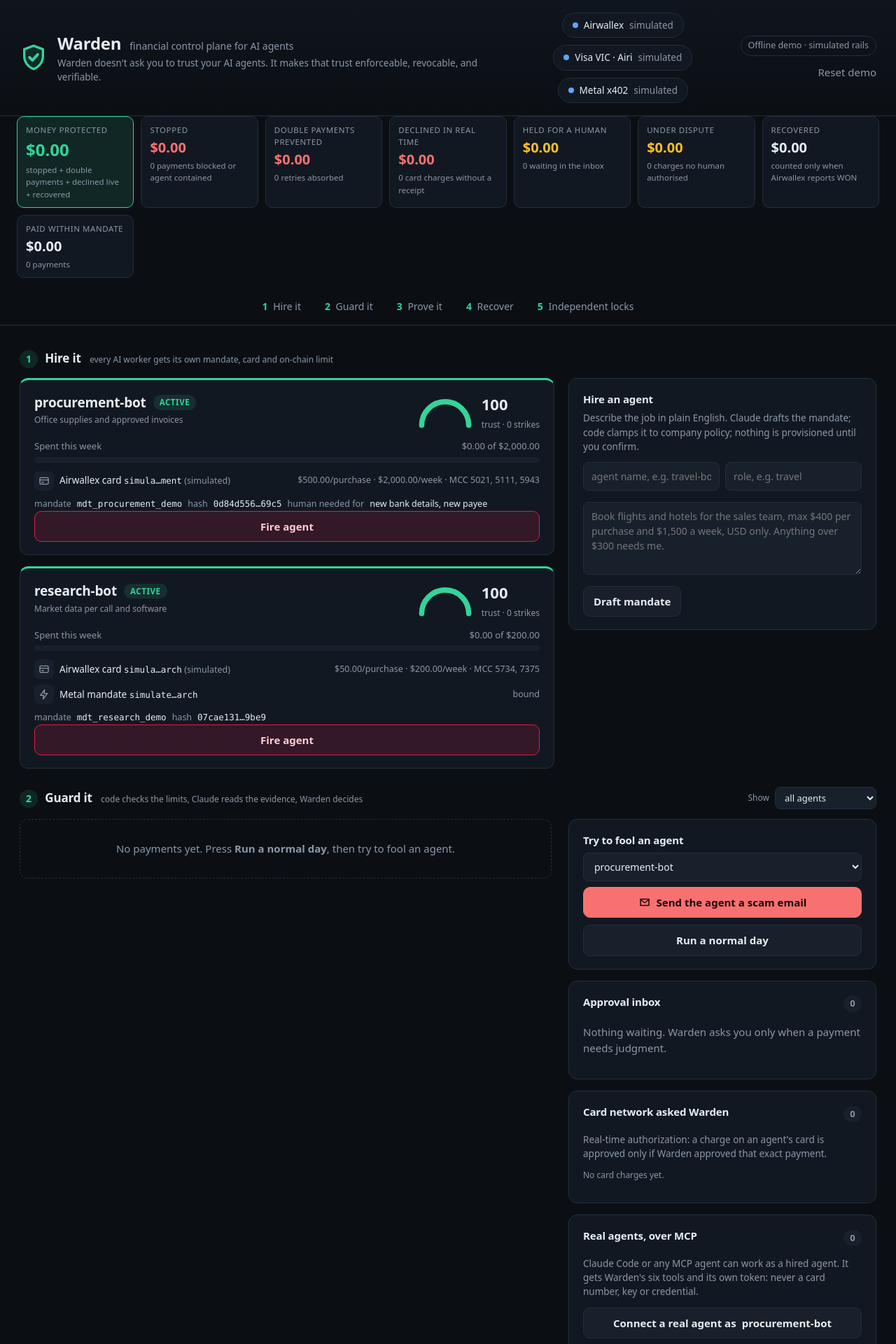
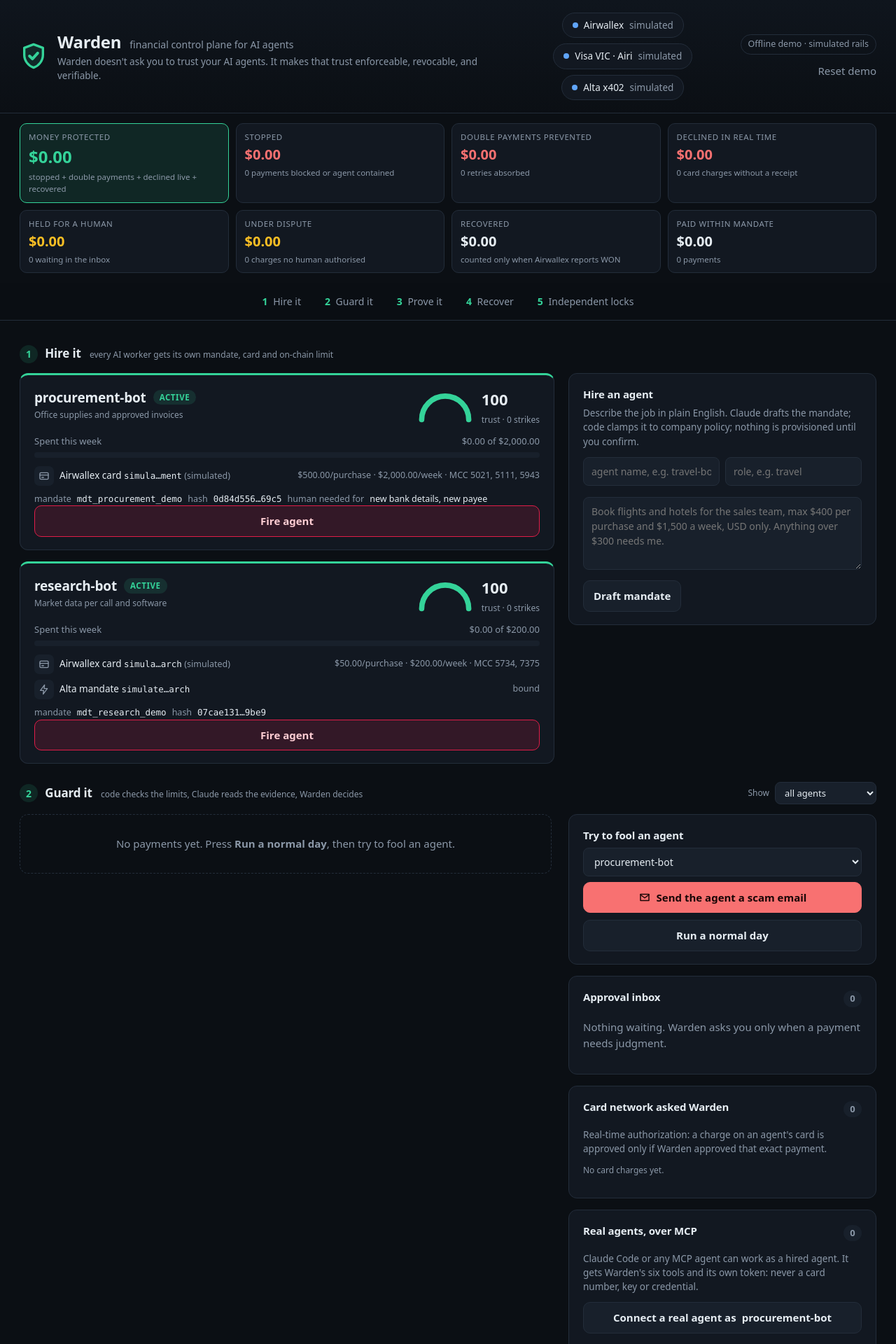
Before and after one commit to RekhaSrinivas/warden, a FastAPI app: page / in a window 1280 px wide. Shown: the top 1920 px of the page at 70% size. Run offline with FastAPI, Linux system fonts and the light colour scheme; data that the repository does not hold is empty; parts of the project's set-up code (start-up, migrations or seed data) failed here and were passed over.

Commit message:
Dashboard tidy after first browser check; Metal is now Alta
- Header no longer sticky and rail chips stay on one line; only the slim
  story nav sticks, so a wrapped header can't cover it.
- Money tiles: 8 across on wide screens, 4x2 otherwise (no orphan row);
  singular/plural fixed ("1 charge", "1 retry").
- [hidden] now wins over .btn display, so Reset demo / Test the locks
  stay hidden in live mode as intended.
- Step-number circle style no longer leaks onto receipt amount cells.
- Locks in a 2x2 grid instead of 3+1.
- Attack and MCP connect panels default to an active agent, never a
  fired one.
- User-facing text says Alta (formerly Metal) after Metal's rebrand.

Co-Authored-By: Claude Opus 5.5 <noreply@anthropic.com>
Claude-Session: https://claude.ai/code/session_01VDk1Xj86MHc47EdHjj62Fc

```diff
--- a/warden/demo.py
+++ b/warden/demo.py
@@ -1,7 +1,7 @@
 """The demo story, narrated, with every real id saved to data/evidence.json.
 
     python -m warden.demo --offline          simulated rails, heuristic risk reader (no keys needed)
-    python -m warden.demo --live --reset     Airwallex sandbox, Claude, Metal testnet: hires both agents
+    python -m warden.demo --live --reset     Airwallex sandbox, Claude, Alta testnet: hires both agents
                                              again with fresh cards and mandates, and starts a new audit log
     python -m warden.demo --live             same, reusing the agents hired last time (their cards may be frozen)
 
@@ -171,7 +171,7 @@ def run_story(story: Story) -> None:
                 lambda: story.probes.card_charge(w.PROCUREMENT, "25", w.MCC_STATIONERY))
     story.prove("A $40 gift-shop charge on research-bot's card", "MERCHANT_CATEGORY_NOT_ALLOWED",
                 lambda: story.probes.card_charge(w.RESEARCH, "40", w.MCC_GIFT_SHOP))
-    story.prove("A data payment under procurement-bot's revoked Metal mandate", "revoked",
+    story.prove("A data payment under procurement-bot's revoked Alta mandate", "revoked",
                 lambda: story.probes.metal_payment(w.PROCUREMENT))
     if story.probes.airi_checkout is not None:
         story.prove("procurement-bot asks Airi directly for a $60 Visa credential; nobody confirms", "NO_PASSKEY",
@@ -279,7 +279,7 @@ def live_story(fresh: bool) -> tuple[Story, dict[str, Any]]:
         receipts = live.issue_receipts(lw)
         return {"receipts": receipts, "cases": [c.to_json() for c in live.reconcile_and_recover(lw)]}
 
-    rails = "Airwallex sandbox + Claude + Metal testnet" + (" + Airi (Visa VIC)" if lw.airi else "")
+    rails = "Airwallex sandbox + Claude + Alta testnet" + (" + Airi (Visa VIC)" if lw.airi else "")
     story = Story(lw.warden, probes, hire, recover, f"live: {rails}")
     extra = {"beneficiaries": lw.state["beneficiaries"], "metal_account": lw.state["metal"]["account"],
              "airi": "configured" if lw.airi else "not allowlisted yet: VIC checkout skipped",
--- a/warden/web/app.py
+++ b/warden/web/app.py
@@ -45,7 +45,7 @@ TAGLINE = "Warden doesn't ask you to trust your AI agents. It makes that trust e
 RAIL_GROUPS = [
     ("airwallex", "Airwallex", ("transfer", "card")),
     ("airi", "Visa VIC · Airi", ("vic_checkout",)),
-    ("metal", "Metal x402", ("x402",)),
+    ("metal", "Alta x402", ("x402",)),
 ]
 DECISION_EVENTS = ("decision", "approval", "denial")
 MCP_PATH = "/mcp"
@@ -155,7 +155,7 @@ def offline_services(workdir: Path | None = None) -> Services:
              "expected": "CARD_INACTIVE", "got": "CARD_INACTIVE" if frozen else "APPROVED (card still active)"},
             {"title": "$40 gift-shop charge on research-bot's card", "lock": "Airwallex merchant categories",
              "expected": "MERCHANT_CATEGORY_NOT_ALLOWED", "got": "MERCHANT_CATEGORY_NOT_ALLOWED"},
-            {"title": "Data payment under procurement-bot's Metal mandate", "lock": "Metal on-chain mandate",
+            {"title": "Data payment under procurement-bot's Alta mandate", "lock": "Alta on-chain mandate",
              "expected": "mandate_revoked", "got": "mandate_revoked" if frozen else "PAID (mandate still bound)"},
             {"title": "$60 Visa credential requested straight from Airi; nobody confirms", "lock": "Airi passkey",
              "expected": "NO_PASSKEY", "got": "NO_PASSKEY: Airi issued no credential; mandate cancelled"},
@@ -191,7 +191,7 @@ def live_services(lw: Any) -> Services:
         return live.commit_hire(lw, agent_id, role, instruction, d, validated, confirm=True)
 
     def fire(warden: Warden, agent_id: str, reason: str) -> dict[str, Any]:
-        results = warden.contain(agent_id, reason)  # freezes its card and revokes its Metal mandate
+        results = warden.contain(agent_id, reason)  # freezes its card and revokes its Alta mandate
         if agent_id in lw.registry.agents:
             lw.registry.fire(agent_id)
         return results
@@ -223,7 +223,7 @@ def live_services(lw: Any) -> Services:
 
 
 LOCK_NAMES = {"CARD_INACTIVE": "Airwallex card status", "MERCHANT_CATEGORY_NOT_ALLOWED": "Airwallex merchant categories",
-              "revoked": "Metal on-chain mandate", "NO_PASSKEY": "Airi passkey (the human confirms every Visa checkout)"}
+              "revoked": "Alta on-chain mandate", "NO_PASSKEY": "Airi passkey (the human confirms every Visa checkout)"}
 
 
 def _read_json(path: Path) -> Any:
--- a/warden/web/static/app.js
+++ b/warden/web/static/app.js
@@ -9,7 +9,7 @@ const RAILS = {
   transfer: { label: "Bank transfer · Airwallex", icon: '<path d="M3 10h18"/><path d="m12 3 9 5H3z"/><path d="M5 10v8M9.5 10v8M14.5 10v8M19 10v8"/><path d="M3 21h18"/>' },
   card: { label: "Virtual card · Airwallex", icon: '<rect x="3" y="5" width="18" height="14" rx="2"/><path d="M3 10h18"/><path d="M7 15h4"/>' },
   vic_checkout: { label: "Checkout · Visa VIC via Airi", icon: '<circle cx="9" cy="20" r="1.4"/><circle cx="18" cy="20" r="1.4"/><path d="M3 4h2l2.4 11h11l2-8H6.3"/>' },
-  x402: { label: "Pay-per-call · Metal x402", icon: '<path d="M13 2 4 14h7l-1 8 9-12h-7z"/>' },
+  x402: { label: "Pay-per-call · Alta x402", icon: '<path d="M13 2 4 14h7l-1 8 9-12h-7z"/>' },
 };
 const BADGES = { ALLOW: "Allowed", STEP_UP: "Needs approval", BLOCK: "Blocked", CONTAIN: "Agent contained" };
 const CASE_WORDS = {
@@ -99,7 +99,7 @@ function renderHeader() {
     .map((r) => `<span class="chip ${esc(r.status.split(" ")[0])}"><span class="dot"></span>${esc(r.label)}<span class="state">${esc(word[r.status] || r.status)}</span></span>`)
     .join("");
   const pill = $("mode-pill");
-  pill.textContent = state.mode === "live" ? "Live · Airwallex sandbox · Metal testnet · Claude" : "Offline demo · simulated rails";
+  pill.textContent = state.mode === "live" ? "Live · Airwallex sandbox · Alta testnet (formerly Metal) · Claude" : "Offline demo · simulated rails";
   pill.className = `mode-pill ${state.mode === "live" ? "live" : ""}`;
   $("btn-reset").hidden = state.mode === "live";
   $("btn-locks").hidden = state.mode === "live";
@@ -107,15 +107,16 @@ function renderHeader() {
   if (m) {
     const tile = (cls, label, v, note) => `<div class="tile ${cls}"><span class="label">${label}</span>
       <span class="value">${esc(money(v.amount ?? v))}</span><span class="note">${note}</span></div>`;
+    const n = (count, one, many) => `${count} ${count === 1 ? one : many}`;
     $("protect").innerHTML = [
       tile("hero", "Money protected", m.protected, "stopped + double payments + declined live + recovered"),
-      tile("bad", "Stopped", m.stopped, `${m.stopped.count} payments blocked or agent contained`),
-      tile("bad", "Double payments prevented", m.double_payments, `${m.double_payments.count} retries absorbed`),
-      tile("bad", "Declined in real time", m.declined_live, `${m.declined_live.count} card charges without a receipt`),
+      tile("bad", "Stopped", m.stopped, `${n(m.stopped.count, "payment", "payments")} blocked or agent contained`),
+      tile("bad", "Double payments prevented", m.double_payments, `${n(m.double_payments.count, "retry", "retries")} absorbed`),
+      tile("bad", "Declined in real time", m.declined_live, `${n(m.declined_live.count, "card charge", "card charges")} without a receipt`),
       tile("warn", "Held for a human", m.held, `${m.held.count} waiting in the inbox`),
-      tile("warn", "Under dispute", m.under_dispute, `${m.under_dispute.count} charges no human authorised`),
+      tile("warn", "Under dispute", m.under_dispute, `${n(m.under_dispute.count, "charge", "charges")} no human authorised`),
       tile("ok", "Recovered", m.recovered, "counted only when Airwallex reports WON"),
-      tile("ok", "Paid within mandate", m.paid, `${m.paid.count} payments`),
+      tile("ok", "Paid within mandate", m.paid, n(m.paid.count, "payment", "payments")),
     ].join("");
   }
   const pk = state.passkey;
@@ -137,7 +138,7 @@ function agentCard(a) {
     : "";
   const metal = a.metal
     ? `<div class="rail-line"><span class="rl-icon"><svg viewBox="0 0 24 24">${RAILS.x402.icon}</svg></span>
-        <span>Metal mandate ${a.metal.explorer ? `<a href="${esc(a.metal.explorer)}" target="_blank" rel="noopener" class="mono">${esc(a.metal.mandate_id)} ↗</a>` : `<span class="mono">${esc(a.metal.mandate_id)}</span>`}</span>
+        <span>Alta mandate ${a.metal.explorer ? `<a href="${esc(a.metal.explorer)}" target="_blank" rel="noopener" class="mono">${esc(a.metal.mandate_id)} ↗</a>` : `<span class="mono">${esc(a.metal.mandate_id)}</span>`}</span>
         <span class="muted">${a.contained ? "revoked on-chain" : a.metal.cap ? `${esc(a.metal.cap)} USDZ/call · ${esc(a.metal.budget)} USDZ budget` : "bound"}</span></div>`
     : "";
   const armed = (fireArmed[a.id] || 0) > Date.now();
@@ -170,7 +171,9 @@ function renderAgents() {
   const options = state.agents.map((a) => `<option value="${esc(a.id)}">${esc(a.id)}${a.contained ? " (contained)" : ""}</option>`).join("");
   const keep = $("attack-agent").value;
   $("attack-agent").innerHTML = options;
+  const active = state.agents.find((a) => !a.contained);
   if (keep && state.agents.some((a) => a.id === keep)) $("attack-agent").value = keep;
+  else if (active) $("attack-agent").value = active.id;  // never offer a fired agent by default
   const filterKeep = $("feed-filter").value || "all";
   $("feed-filter").innerHTML = `<option value="all">all agents</option>${state.agents.map((a) => `<option value="${esc(a.id)}">${esc(a.id)}</option>`).join("")}`;
   $("feed-filter").value = [...$("feed-filter").options].some((o) => o.value === filterKeep) ? filterKeep : "all";
@@ -213,7 +216,7 @@ function draftView(d) {
       </div>
       <ul class="changes">${changes}${errors}</ul>
       <button class="btn btn-approve btn-wide" id="btn-confirm" data-agent="${esc(d.agent_id)}" ${d.errors.length ? "disabled" : ""}>
-        Confirm and provision ${state.mode === "live" ? "a real card and Metal mandate" : "(simulated)"}
+        Confirm and provision ${state.mode === "live" ? "a real card and Alta mandate" : "(simulated)"}
       </button>
     </div>`;
 }
@@ -229,7 +232,7 @@ $("btn-draft").addEventListener("click", async (event) => {
 $("hire-draft").addEventListener("click", async (event) => {
   const btn = event.target.closest("#btn-confirm");
   if (!btn) return;
-  if (state.mode === "live" && !confirm("Provision a real Airwallex sandbox card and bind a Metal mandate on testnet?")) return;
+  if (state.mode === "live" && !confirm("Provision a real Airwallex sandbox card and bind a Alta mandate on testnet?")) return;
   await busy(btn, "Provisioning…", async () => {
     const { ok, data } = await api("/api/hire/confirm", { agent_id: btn.dataset.agent });
     $("hire-draft").innerHTML = ok ? `<p class="ok">Hired ${esc(data.agent_id)}.</p>` : `<p class="bad">${esc(data.detail)}</p>`;
@@ -531,7 +534,7 @@ function renderLocks() {
     <article class="lock-card ${r.held ? "held" : "open"}">
       <div class="lock-icon">${LOCK_ICON}</div>
       <div>
-        <h4>${esc(r.title)}</h4>
+        <h4>${esc(r.title.replace("Metal mandate", "Alta mandate"))}</h4>
         <p class="muted small">${esc(r.lock || "")}</p>
         <p>rail answered <span class="code ${r.held ? "violation" : ""}">${esc(r.got)}</span></p>
         <p class="${r.held ? "ok" : "bad"}">${r.held ? "Independent lock held" : `Expected ${esc(r.expected)}`}</p>
--- a/warden/web/static/style.css
+++ b/warden/web/static/style.css
@@ -21,6 +21,7 @@
 }
 
 * { box-sizing: border-box; }
+[hidden] { display: none !important; }
 html, body { margin: 0; }
 body {
   background: var(--bg);
@@ -46,7 +47,7 @@ svg { fill: none; stroke: currentColor; stroke-width: 2; stroke-linecap: round;
   padding: 18px 28px;
   border-bottom: 1px solid var(--border);
   background: linear-gradient(180deg, #0f151d, var(--bg));
-  position: sticky; top: 0; z-index: 5;
+  position: relative; z-index: 5;
 }
 .brand { display: flex; align-items: center; gap: 14px; }
 .brand-mark { width: 40px; height: 40px; }
@@ -55,7 +56,8 @@ svg { fill: none; stroke: currentColor; stroke-width: 2; stroke-linecap: round;
 .brand h1 { font-size: 24px; }
 .tagline { margin: 0; color: var(--muted); font-size: 13.5px; }
 
-.rails { display: flex; gap: 10px; justify-content: center; flex-wrap: wrap; }
+.rails { display: flex; gap: 8px; justify-content: center; flex-wrap: wrap; }
+.chip { white-space: nowrap; }
 .chip {
   display: inline-flex; align-items: center; gap: 8px;
   padding: 7px 14px; border-radius: 999px;
@@ -210,18 +212,18 @@ table.audit td.mono { color: #9fb0c3; }
 .head-right { display: flex; flex-direction: column; align-items: flex-end; gap: 4px; }
 .story {
   display: flex; gap: 6px; justify-content: center; padding: 10px 28px;
-  border-bottom: 1px solid var(--border); background: var(--bg); position: sticky; top: 89px; z-index: 4;
+  border-bottom: 1px solid var(--border); background: rgba(11, 15, 20, 0.92); backdrop-filter: blur(6px); position: sticky; top: 0; z-index: 4;
 }
 .story a { color: var(--muted); padding: 6px 14px; border-radius: 999px; font-weight: 500; font-size: 14px; }
 .story a:hover { background: var(--surface); color: var(--text); text-decoration: none; }
 .story b { color: var(--green); margin-right: 4px; }
 .page { max-width: 1720px; margin: 0 auto; padding: 8px 28px 40px; }
-.act { padding-top: 26px; scroll-margin-top: 150px; }
+.act { padding-top: 26px; scroll-margin-top: 64px; }
 .act-head { display: flex; align-items: center; justify-content: space-between; gap: 16px; margin-bottom: 14px; }
 .act-head h2 { font-size: 17px; color: var(--text); text-transform: none; letter-spacing: -0.01em; }
 .act-head .small { margin-left: 8px; }
 .act-tools { display: flex; align-items: center; gap: 8px; }
-.num {
+h2 .num {
   display: inline-grid; place-items: center; width: 26px; height: 26px; margin-right: 6px;
   border-radius: 50%; background: var(--green-bg); color: var(--green); font-size: 14px;
 }
@@ -298,7 +300,7 @@ textarea.input { resize: vertical; margin: 8px 0 10px; }
 
 /* --- 2. guard ------------------------------------------------------------------ */
 .guard-grid { display: grid; grid-template-columns: minmax(0, 1fr) 440px; gap: 20px; align-items: start; }
-.side { display: flex; flex-direction: column; gap: 16px; position: sticky; top: 150px; }
+.side { display: flex; flex-direction: column; gap: 16px; position: sticky; top: 64px; }
 .feed { display: flex; flex-direction: column; gap: 12px; max-height: 900px; overflow: auto; padding-right: 4px; }
 .agent-tag {
   font-size: 11.5px; font-weight: 600; padding: 1px 7px; border-radius: 5px; margin-right: 4px;
@@ -339,7 +341,7 @@ table.grid td.mono, table.grid .chain { color: #9fb0c3; }
 .fine { margin: 8px 0 0; font-size: 12px; color: var(--faint); }
 
 /* --- 5. locks ------------------------------------------------------------------ */
-.locks { display: grid; grid-template-columns: repeat(3, minmax(0, 1fr)); gap: 16px; }
+.locks { display: grid; grid-template-columns: repeat(2, minmax(0, 1fr)); gap: 16px; }
 .lock-card {
   display: grid; grid-template-columns: 40px 1fr; gap: 12px; padding: 16px 18px;
   background: var(--surface); border: 1px solid var(--border); border-radius: var(--radius);
@@ -390,7 +392,8 @@ table.grid td.mono, table.grid .chain { color: #9fb0c3; }
 .auth .flag-top { display: flex; justify-content: space-between; align-items: center; }
 
 /* Money protected */
-.protect { display: grid; grid-template-columns: repeat(auto-fit, minmax(150px, 1fr)); gap: 10px; margin: 0 24px 14px; }
+.protect { display: grid; grid-template-columns: repeat(4, minmax(0, 1fr)); gap: 10px; max-width: 1720px; margin: 14px auto; padding: 0 28px; }
+@media (min-width: 1500px) { .protect { grid-template-columns: repeat(8, minmax(0, 1fr)); } }
 .protect .tile { background: var(--surface); border: 1px solid var(--border); border-radius: 10px; padding: 10px 12px;
   display: flex; flex-direction: column; gap: 2px; min-width: 0; }
 .protect .label { font-size: 11.5px; text-transform: uppercase; letter-spacing: 0.05em; color: var(--muted); }
@@ -401,4 +404,4 @@ table.grid td.mono, table.grid .chain { color: #9fb0c3; }
 .protect .bad .value { color: var(--red); }
 .protect .warn .value { color: var(--amber); }
 .protect .ok .value { color: var(--text); }
-@media (max-width: 640px) { .protect { margin: 0 16px 12px; grid-template-columns: repeat(2, 1fr); } }
+@media (max-width: 640px) { .protect { padding: 0 16px; grid-template-columns: repeat(2, 1fr); } }
```
Also changed, not shown: warden/web/verify.py (+8 -8 lines).
